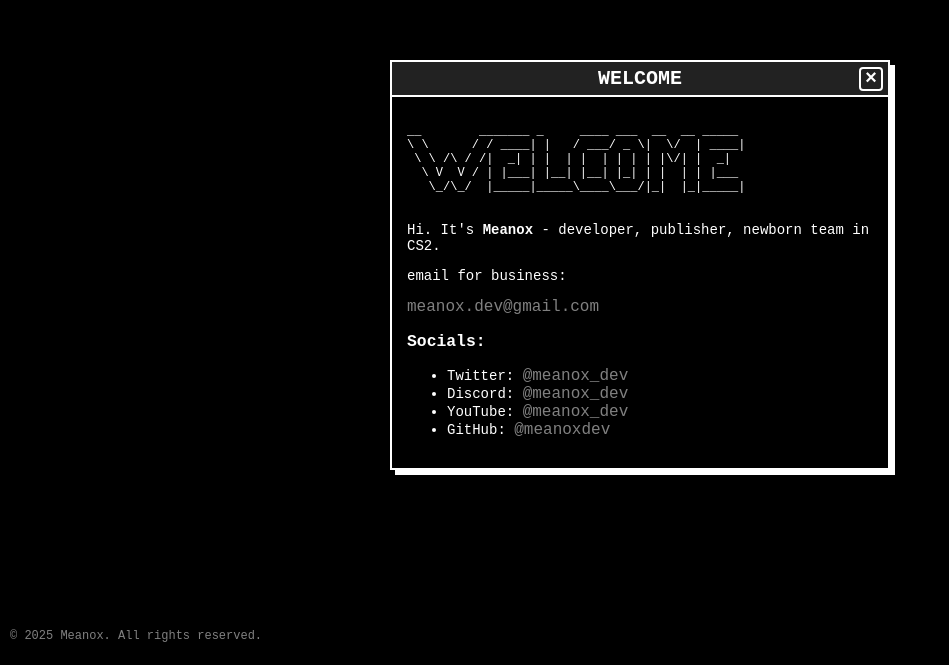
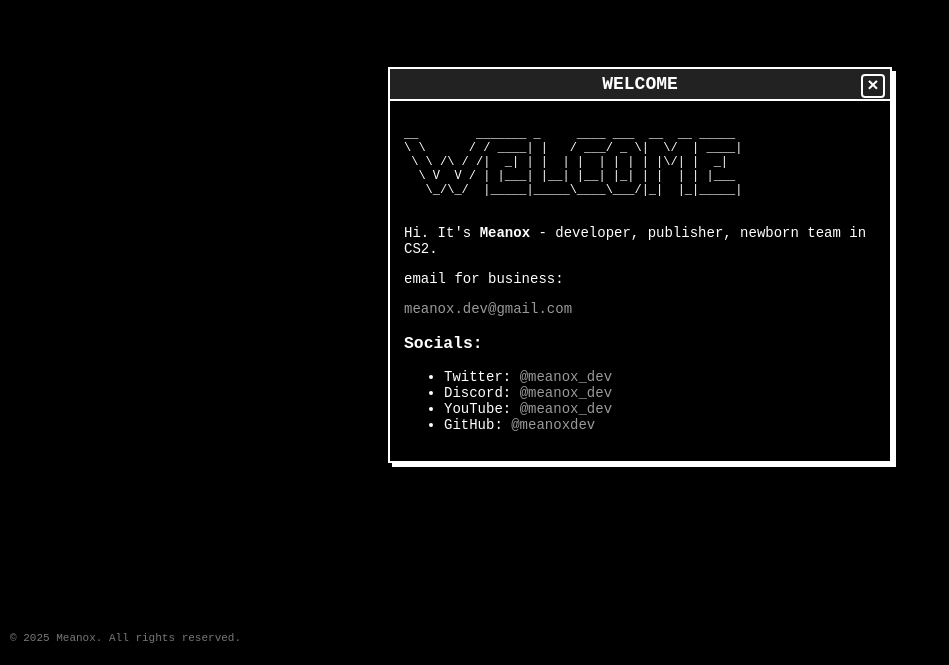
Before and after one commit to mxm1nex/meanox, a plain HTML site: page index.html in a window 1280 px wide. Shown: the part 135-800 px from the top of the page, without its empty margins (0-949 px from the left). Drawn offline with Linux system fonts and the light colour scheme; a web font is replaced by a local one.

Commit message:
Update style.css

```diff
--- a/style.css
+++ b/style.css
@@ -1,136 +1,76 @@
 @import url('https://fonts.cdnfonts.com/css/vcr-osd-mono');
 
-body {
-    background: black;
-    font-family: 'VCR OSD Mono', monospace;
-    color: white;
-    text-align: left;
-    display: flex;
-    justify-content: center;
-    align-items: center;
-    height: 100vh;
-    margin: 0;
-    box-sizing: border-box;
+body{
+    background:#000;
+    font-family:'VCR OSD Mono',monospace;
+    color:#fff;
+    margin:0;
+    height:100vh;
+    display:flex;
+    justify-content:center;
+    align-items:center;
 }
 
-.window {
-    width: 90%;
-    max-width: 500px;
-    background: black;
-    border: 2px solid white;
-    box-shadow: 5px 5px 0 white;
-    box-sizing: border-box;
-    position: relative;
+.window{
+    width:90%;
+    max-width:500px;
+    background:#000;
+    border:2px solid #fff;
+    box-shadow:4px 4px 0 #fff;
+    position:relative;
 }
 
-.title-bar {
-    background: #222;
-    padding: 5px;
-    text-align: center;
-    font-weight: bold;
-    border-bottom: 2px solid white;
-    font-size: 18px;
+.title-bar{
+    background:#222;
+    padding:5px;
+    border-bottom:2px solid #fff;
+    text-align:center;
+    font-weight:700;
+    font-size:18px;
 }
 
-.content {
-    padding: 15px;
-    font-size: 14px;
+.content{
+    padding:14px;
+    font-size:14px;
 }
 
-.ascii {
-    font-size: 12px;
-    white-space: pre;
+.ascii{
+    font-size:12px;
+    white-space:pre;
 }
 
-a {
-    color: grey;
-    text-decoration: none;
+a{
+    color:#999;
+    text-decoration:none;
 }
-a:hover {
-    text-decoration: underline;
+a:hover{
+    text-decoration:underline;
 }
 
-@media (max-width: 768px) {
-    body {
-        font-size: 12px;
-    }
-
-    .window {
-        width: 95%;
-    }
-
-    .content {
-        padding: 10px;
-    }
-
-    .title-bar {
-        font-size: 16px;
-    }
-
-    a {
-        font-size: 12px;
-    }
+.close-btn{
+    font-size:19px;
+    cursor:pointer;
+    width:20px;
+    height:20px;
+    border:2px solid #fff;
+    border-radius:4px;
+    position:absolute;
+    top:5px;
+    right:5px;
+    display:flex;
+    align-items:center;
+    justify-content:center;
+}
+.close-btn:hover{
+    background:red;
+    color:#fff;
+    transition:0.1s;
 }
 
-@media (min-width: 769px) {
-    body {
-        font-size: 16px;
-    }
-
-    .window {
-        width: 500px;
-    }
-
-    .content {
-        padding: 20px;
-    }
-
-    .title-bar {
-        font-size: 20px;
-    }
-
-    a {
-        font-size: 16px;
-    }
+.footer-text{
+    position:fixed;
+    bottom:10px;
+    left:10px;
+    font-size:11px;
+    color:#777;
 }
-.close-btn {
-    font-size: 20px;
-    cursor: pointer;
-    color: white;
-    width: 20px;
-    height: 20px;
-    display: flex;
-    justify-content: center;
-    align-items: center;
-    border: 2px solid white;
-    border-radius: 4px;
-    position: absolute;
-    top: 5px;
-    right: 5px;
-    transition: background-color 0.3s, color 0.3s;
-}
-
-.close-btn:hover {
-    background-color: red;
-    color: white;
-}
-
-.content {
-    padding: 15px;
-    font-size: 14px;
-}
-.footer-text {
-    position: fixed;
-    bottom: 10px;
-    left: 10px;
-    color: gray;
-    font-size: 12px;
-}
-.window {
-    animation: fade 0.25s ease;
-}
-
-@keyframes fade {
-    from { opacity: 0; transform: scale(0.97); }
-    to { opacity: 1; transform: scale(1); }
-}
```
